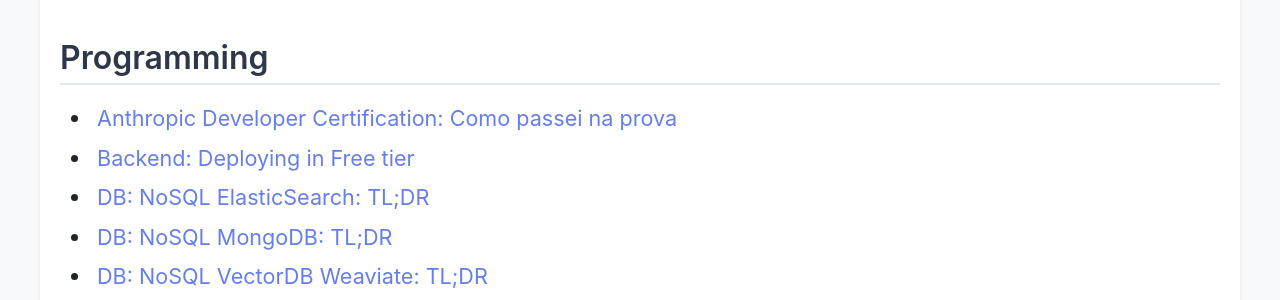
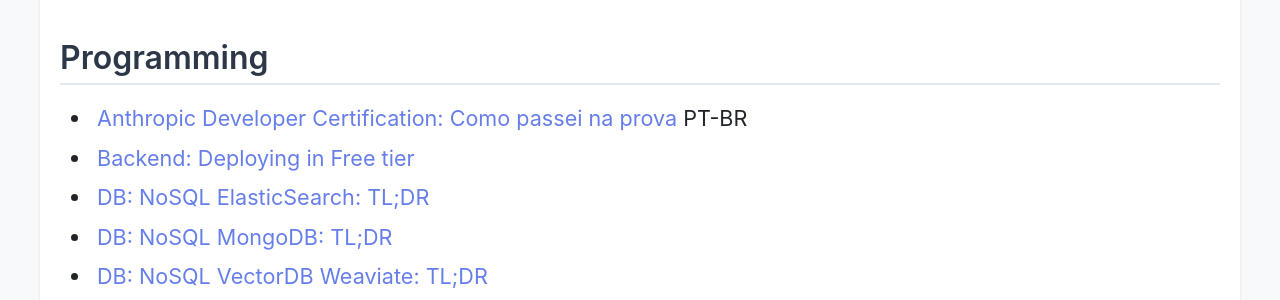
Before and after one commit to CarlosPena00/carlospena00.github.io, a Jekyll site: the page built from pages/blog.md, in a window 1280 px wide and 900 px high. Shown: the part 263-563 px from the top of the window. Built offline with Jekyll 4.4.1, drawn with Linux system fonts in a browser that asks for light colours.

Commit message:
docs(blog): Add language support comments and display language tags for posts

```diff
--- a/pages/blog.md
+++ b/pages/blog.md
@@ -6,6 +6,7 @@ order: 2
 <content>
 {% comment %} Tópicos (prefixo do título antes do ":") que NÃO são de programação. Adicione novos aqui: Receitas, Economia, etc. {% endcomment %}
 {% assign nonprog = "Economy,Economia,Investimentos,Finanças,Receitas,Cozinha,Culinária,Pessoal,Vida,Saúde,Musica,Música,Music" | split: "," %}
+{% comment %} Idioma do post: defina `lang:` no front matter (ex.: `lang: pt-br`). Sem o campo, assume EN. {% endcomment %}
 {% assign sort_post = site.posts | sort: 'title' %}
 
 <h2>Programming</h2>
@@ -13,7 +14,8 @@ order: 2
     {% for post in sort_post %}
     {% assign topic = post.title | split: ":" | first | strip %}
     {% unless nonprog contains topic %}
-    <li class='list_padding'><a href='{{ site.baseurl }}{{ post.url }}'>{{ post.title }}</a></li>
+    {% assign post_lang = post.lang | default: "EN" | upcase %}
+    <li class='list_padding'><a href='{{ site.baseurl }}{{ post.url }}'>{{ post.title }}</a>{% unless post_lang == "EN" %} <span class='lang-tag'>{{ post_lang }}</span>{% endunless %}</li>
     {% endunless %}
     {% endfor %}
 </ul>
```
Also changed, not shown: _posts/2026-08-15-anthropic-developer-certification.md (+1 -0 lines).
